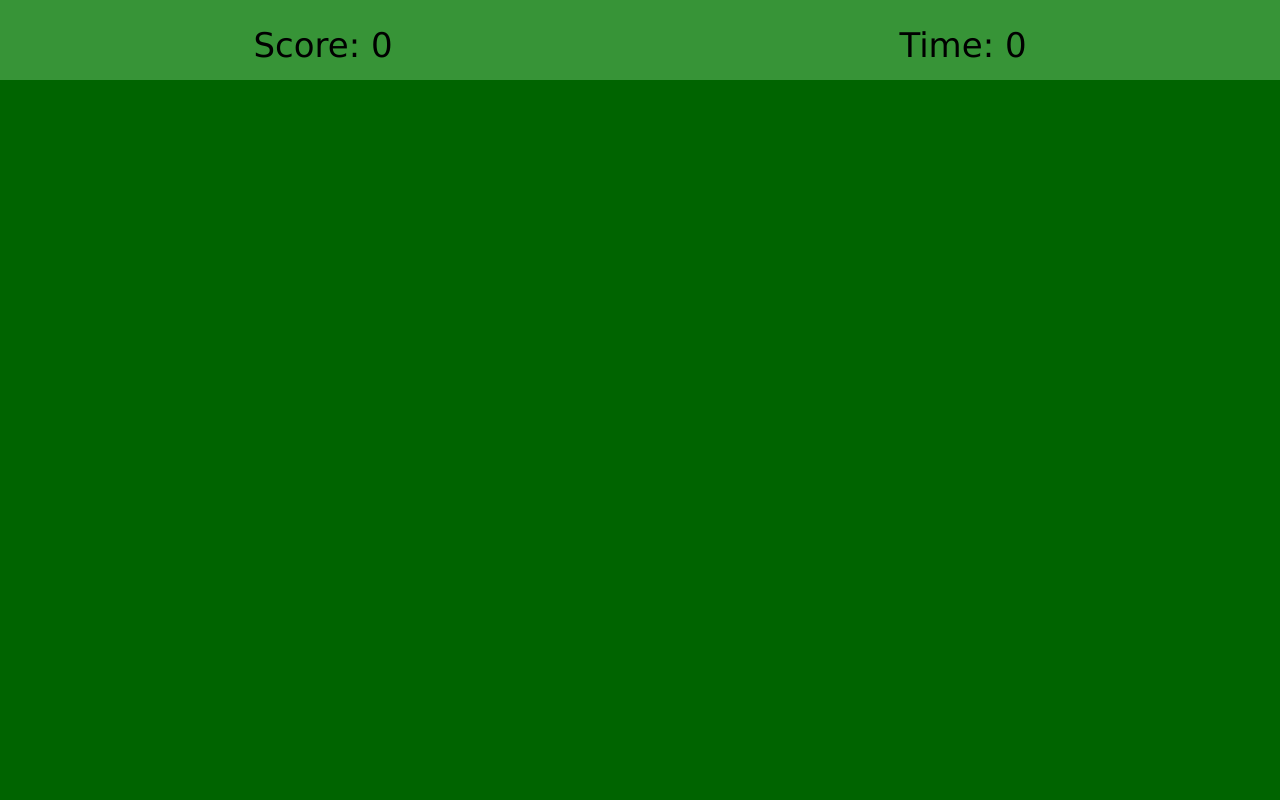
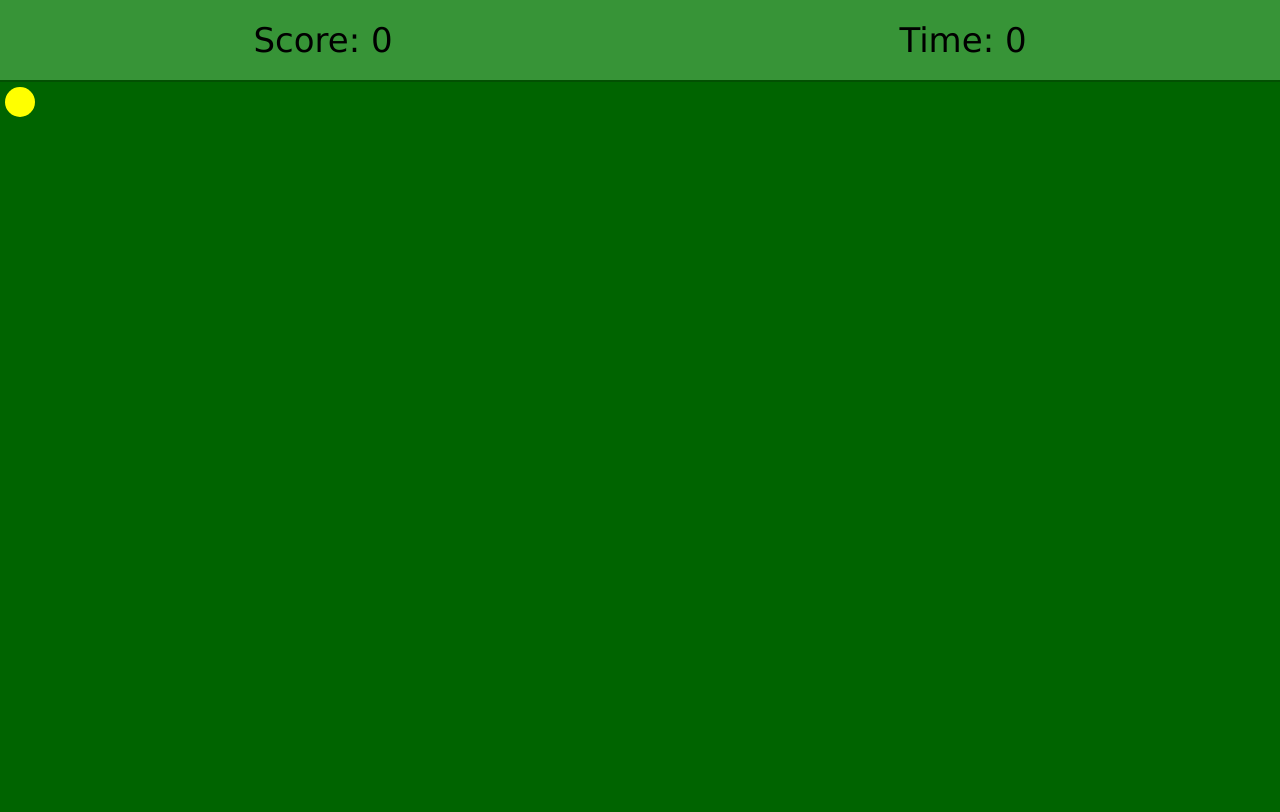
Before and after one commit to tom-aniol/js4-galaxy-game-coderscamp, a website: page index.html in a window 1280 px wide. Drawn offline with Linux system fonts and the light colour scheme.

Commit message:
new js files added

```diff
--- a/index.html
+++ b/index.html
@@ -13,10 +13,14 @@
     <div id="scoretimerarea">
       <div id="score">Score: 0</div>
       <div id="timer">Time: 0</div>
-      </div>
     </div>
-    <div id="gamearea"></div>
+    <div id="gamearea">
+      <div id="star"></div>
+    </div>
   </div>
-	<script src="main.js" type="text/javascript"></script>
+
+  <script src="index.js" type="text/javascript"></script>
+  <script src="Game.js" type="text/javascript"></script>
+  <script src="Galaxy.js" type="text/javascript"></script>
 </body>
 </html>
--- /dev/null
+++ b/src/Galaxy.js
@@ -0,0 +1,13 @@
+
+class Star {
+  constructor() {
+    var newStar = document.createElement("div");
+    newStar.innerHTML = "<h5>1</h5>";
+
+    var star = document.querySelector('#star');
+
+    console.log ("Dziala")
+  }
+}
+
+export default Star;
--- /dev/null
+++ b/src/Game.js
@@ -0,0 +1,12 @@
+import Game from './Galaxy';
+
+class Game {
+  constructor() {
+    this.gamearea = document.querySelector('#gamearea');
+    this.star = new Star();
+
+  }
+}
+
+
+export default Game;
--- a/src/index.js
+++ b/src/index.js
@@ -1,3 +1,6 @@
 import 'babel-polyfill';
+import Game from './Game';
+
+const game = new Game();
 
 console.log('Dziala')
--- a/style.css
+++ b/style.css
@@ -7,10 +7,8 @@ html, body {
 }
 
 #container {
-  display: -webkit-flex;
-  display: -ms-flexbox;
   display: flex;
-
+  flex-direction: column;
 }
 
 #scoretimerarea {
@@ -18,22 +16,30 @@ html, body {
   justify-content: space-around;
   width: 100vw;
   height: 10vh;
-  text-align: center;
+  align-items: center;
   background-color: rgb(55, 148, 55);
+  border-bottom: 2px solid rgb(2, 80, 2);
 }
 
 #score {
-  justify-content: center;
-  margin-top: 25px;
+
 }
 
 #timer {
-  justify-content: center;
-  margin-top: 25px;
+
+}
+
+#star {
+  width: 30px;
+  height: 30px;
+  background-color: yellow;
+  border-radius: 50%;
+
 }
 
 #gamearea {
   background-color: darkgreen;
   width: 100vw;
   height: 90vh;
+  padding: 5px;
 }
```
Also changed, not shown: main.js (added), src/main.js (added).
